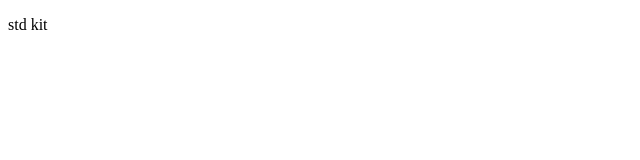
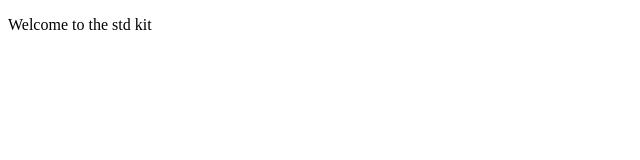
Before and after one commit to Spacetime-Meta/spacetime-sdk, a plain HTML site: page index.html in a window 1280 px wide. Shown: the whole page, without its empty margins (0-640 px from the left). Drawn offline with Linux system fonts and the light colour scheme.

```diff
--- a/index.html
+++ b/index.html
@@ -4,6 +4,6 @@
         <title>stm std kit</title>
     </head>
     <body>
-        <p>std kit</p>
+        <p>Welcome to the std kit</p>
     </body>
 </html>
```
Also changed, not shown: README.md (added), 1 other file.
